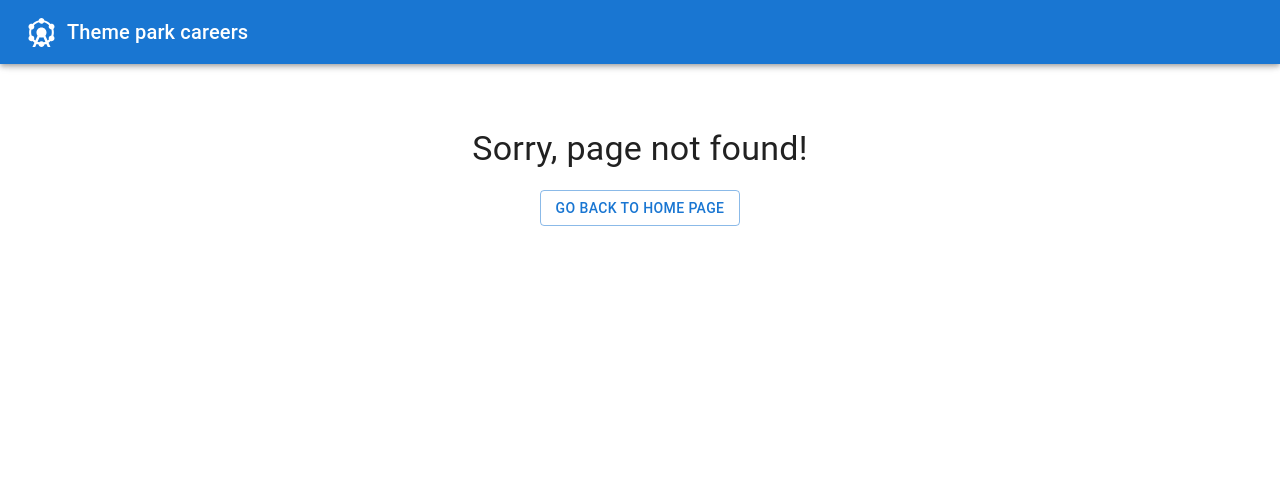
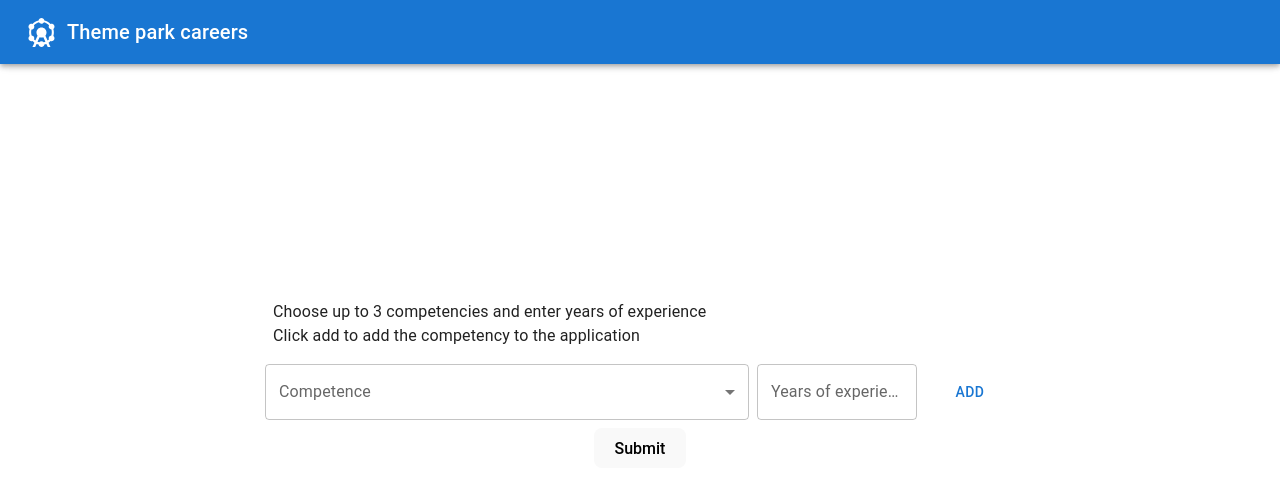
Before and after one commit to ponkinnm/IV1201-frontend, a React (Vite) app: page /apply in a window 1280 px wide. Before the commit this address had no page. Shown: the top 492 px of the page. Built offline with nearby package versions, Linux system fonts and the light colour scheme.

Commit message:
Added form

```diff
--- a/src/App.tsx
+++ b/src/App.tsx
@@ -5,8 +5,18 @@ import HomePage from './pages/HomePage.tsx';
 import NotFound from './pages/NotFound.tsx';
 import ListApplicants from './pages/ListApplicants.tsx';
 import LoggedInUser from './pages/LoggedInUser.tsx';
-import ApplicationForm from './components/ApplicationForm.tsx';
+import Application from './pages/Application.tsx';
 
+/**
+ * Routes to the following views:
+ * "/" - Home page
+ * "/applicants" - Lists all applications
+ * "/user" - Landing page for authenticated users
+ * "/apply" - Application form to submit a new work application
+ * "*" - 404 Not found page
+ *
+ * @returns App
+ */
 function App() {
   return (
     <>
@@ -17,7 +27,7 @@ function App() {
           <Route path="/" element={<HomePage />}></Route>
           <Route path="/applicants" element={<ListApplicants />}></Route>
           <Route path="/user" element={<LoggedInUser />}></Route>
-          <Route path="/applicationform" element={<ApplicationForm />}></Route>
+          <Route path="/apply" element={<Application />}></Route>
           <Route path="*" element={<NotFound />}></Route>
         </Routes>
       </BrowserRouter>
--- a/src/components/ApplicationForm.tsx
+++ b/src/components/ApplicationForm.tsx
@@ -1,9 +1,79 @@
-
+import Box from '@mui/material/Box';
+import TextField from '@mui/material/TextField';
+import InputLabel from '@mui/material/InputLabel';
+import MenuItem from '@mui/material/MenuItem';
+import FormControl from '@mui/material/FormControl';
+import Select, { SelectChangeEvent } from '@mui/material/Select';
+import { Button, Typography } from '@mui/material';
+import { useState } from 'react';
 
 export default function ApplicationForm(){
+
+    const addCompetence = (index: number) => {
+        console.log("numbers: " + index);
+        if(index < 2){
+            setId(id + 1);
+            setCompetence(c => [...c, <CompetenceInput key={competence.length} addCompetenceInput={addCompetence} removeCompetence={removeCompetence} id={id}/>]);
+        }
+    };
+
+    const removeCompetence = (id: number) => {
+        setCompetence(c => c.filter((_, i) => i !== id));
+    };
+
+    const [competence, setCompetence] = useState<JSX.Element[]>([<CompetenceInput key={0} addCompetenceInput={addCompetence} removeCompetence={removeCompetence} id={0}/>]);
+    const [id, setId] = useState(0);
+
     return(
         <div>
-
+            <Typography sx={{marginLeft: 1}}>Choose up to 3 competencies and enter years of experience</Typography>
+            <Typography sx={{marginLeft: 1, marginBottom: 2}}>Click add to add the competency to the application</Typography>
+            {competence}
         </div>
     );
 }
+
+function CompetenceInput({ addCompetenceInput, removeCompetence, id}: { addCompetenceInput: (id: number) => void, removeCompetence: (id: number) => void, id: number}){
+    const [entered, setEntered] = useState(false);
+    return(
+        <Box sx={{ marginBottom: 1, minWidth: "750px", display: "flex", flexDirection: "row", gap: 1}}>
+            <FormControl fullWidth>
+                <InputLabel id="competence-label">Competence</InputLabel>
+                <Select
+                    id="competence"
+                    //value={age}
+                    label="Competence"
+                    //onChange={handleChange}
+                >
+                    <MenuItem value={1}>Ticket sales</MenuItem>
+                    <MenuItem value={2}>Lotteries</MenuItem>
+                    <MenuItem value={3}>Roller coaster operation</MenuItem>
+                </Select>
+            </FormControl>
+            <TextField id="years-of-experience" label="Years of experience" variant="outlined" />
+            {
+                entered == false && id < 2 ? <Button onClick={() => {setEntered(true), addCompetenceInput(id)}} sx={{backgroundColor: "#white", color: "#1976d2", minWidth: 90}}>Add</Button> : <></>
+            }
+            {
+                entered == true ? <Button onClick={() => {setEntered(false), removeCompetence(id)}} sx={{backgroundColor: "#white", color: "#1976d2", minWidth: 90}}>Remove</Button> : <></>
+            }
+
+        </Box>
+    );
+}
+//#1976d2
+//Competence - can be multiple in a list
+//Years of expertise -box? number between 0 to 100?
+
+//Add availability periods - calendar?
+//Present chosen dates
+
+//Preview - show name, expertise, availability e.t.c.
+// Show cancel and submit
+
+//Display confirmation message
+
+/*COPY public.competence (competence_id, name) FROM stdin;
+1	ticket sales
+2	lotteries
+3	roller coaster operation*/
--- a/src/pages/Application.tsx
+++ b/src/pages/Application.tsx
@@ -1,11 +1,18 @@
 import '../container.css';
 import ApplicationForm from '../components/ApplicationForm.tsx';
+import { Typography } from '@mui/material';
+import { useState } from 'react';
 
 function Application(){
+    const [submitted, setSubmitted] = useState(false);
+
     return(
-        <div className="outer-container">
-            <div className="inner-container">
-                <ApplicationForm />
+        <div className='outer-container'>
+            <div className='inner-container'>
+                {
+                    submitted ? <Typography sx={{m: 2}}>Application submitted!</Typography> : <ApplicationForm/>
+                }
+                <button onClick={() => setSubmitted(!submitted)}>Submit</button>
             </div>
         </div>
     );
```
